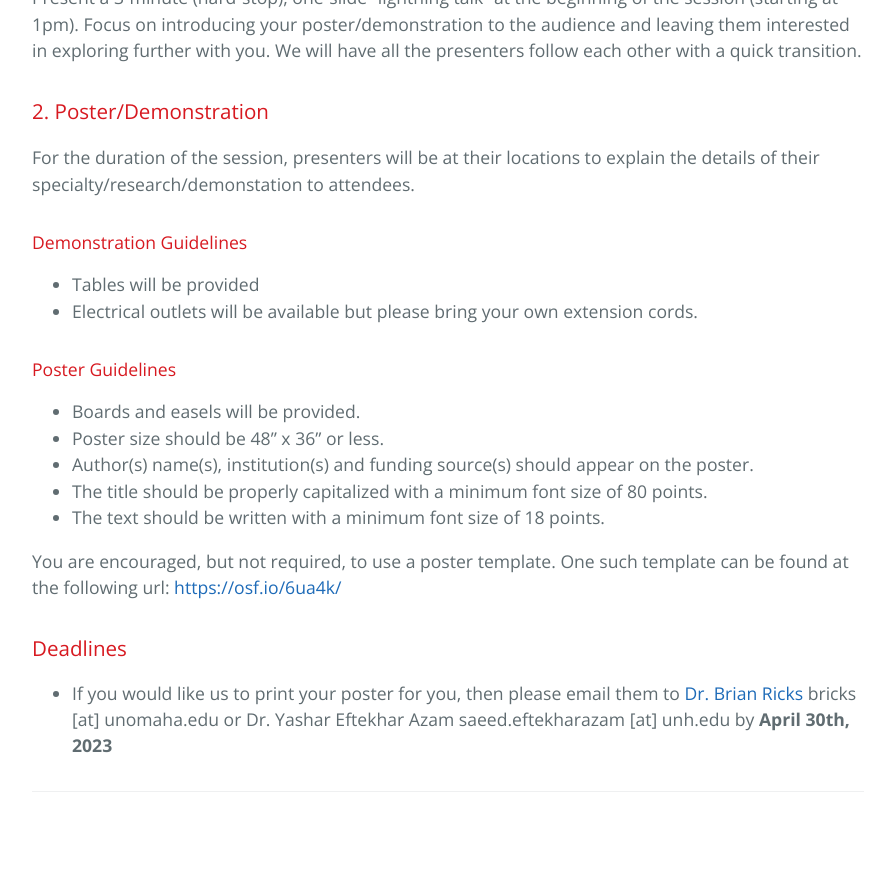
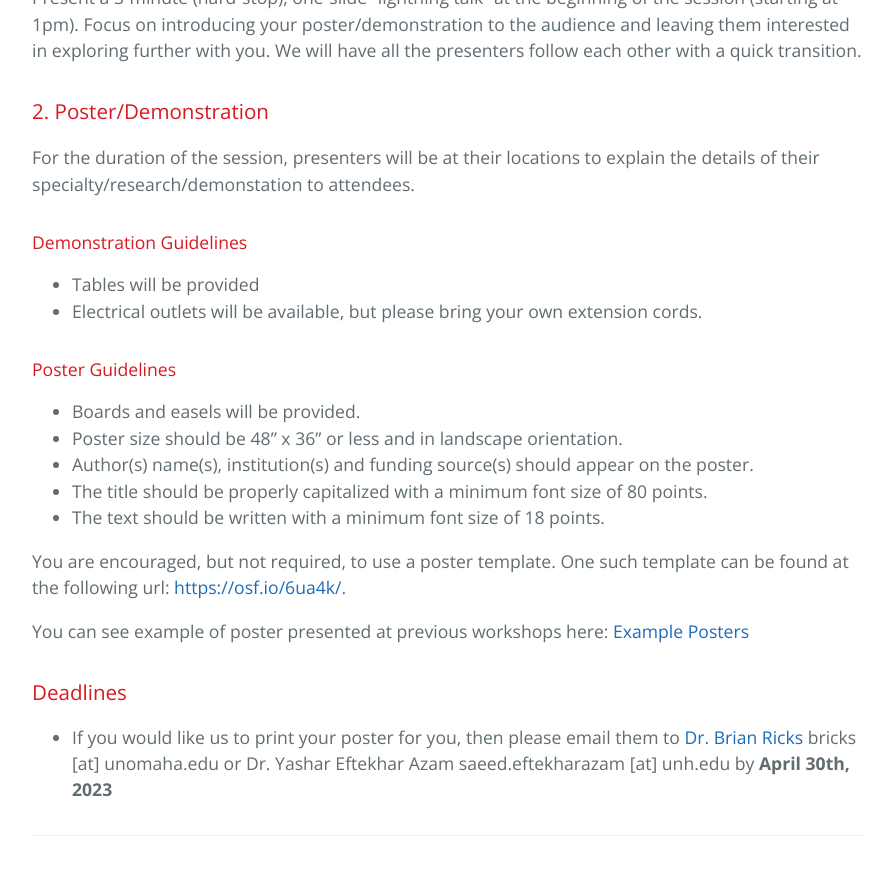
Before and after one commit to BridgingBigData/BridgingBigData.github.io, a Jekyll site: the page built from pages/bbd2023posterdemo.md, in a window 1280 px wide and 900 px high, scrolled down 723 px. Shown: the top 875 px of the window, without its empty margins (192-1083 px from the left). Built offline with Jekyll 4.4.1, drawn with Linux system fonts in a browser that asks for light colours.

Commit message:
Add example posters and a link to them.

```diff
--- a/pages/bbd2023posterdemo.md
+++ b/pages/bbd2023posterdemo.md
@@ -21,17 +21,19 @@ For the duration of the session, presenters will be at their locations to explai
 
 #### Demonstration Guidelines
 - Tables will be provided
-- Electrical outlets will be available but please bring your own extension cords.
+- Electrical outlets will be available, but please bring your own extension cords.
 
 #### Poster Guidelines
 
 - Boards and easels will be provided.
-- Poster size should be 48” x 36” or less.
+- Poster size should be 48” x 36” or less and in landscape orientation.
 - Author(s) name(s), institution(s) and funding source(s) should appear on the poster.
 - The title should be properly capitalized with a minimum font size of 80 points.
 - The text should be written with a minimum font size of 18 points.
 
-You are encouraged, but not required, to use a poster template. One such template can be found at the following url: [https://osf.io/6ua4k/](https://osf.io/6ua4k/)
+You are encouraged, but not required, to use a poster template. One such template can be found at the following url: [https://osf.io/6ua4k/](https://osf.io/6ua4k/).
+
+You can see example of poster presented at previous workshops here: [Example Posters](../assets/files/)
 
 ### Deadlines
 
```
Also changed, not shown: 4 other files.
